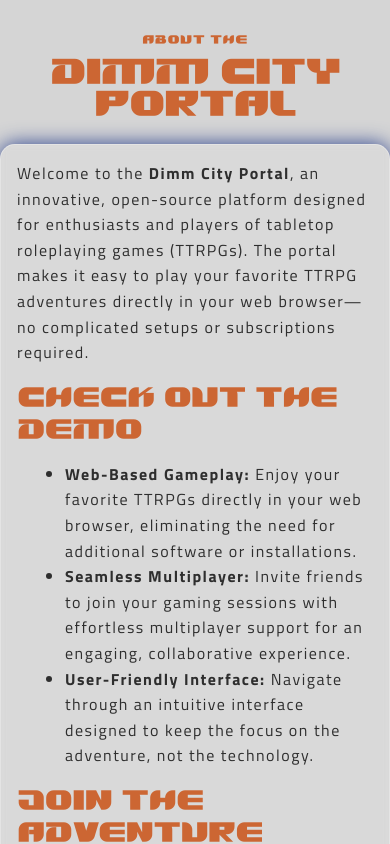
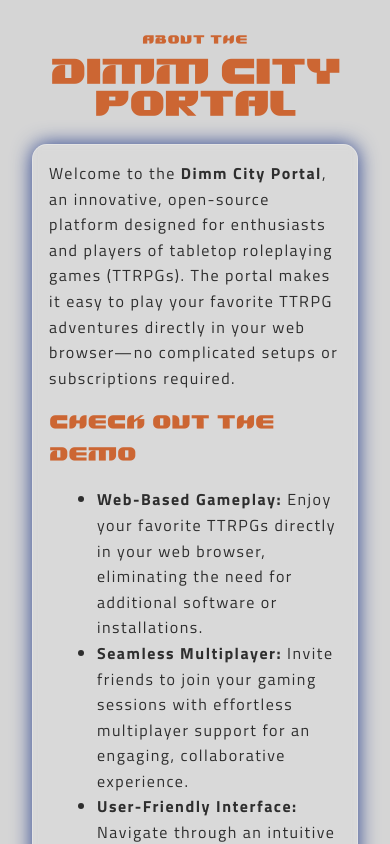
Before and after one commit to dimm-city/dimm-city-portal, a SvelteKit app: page /about in a window 390 px wide. Shown: the top 844 px of the page. Built offline with nearby package versions, Linux system fonts and the light colour scheme; no server answers.

Commit message:
mobile layout fix

```diff
--- a/src/routes/+layout.svelte
+++ b/src/routes/+layout.svelte
@@ -56,6 +56,10 @@
 	.layout-container {
 		display: grid;
 		min-height: 100svh;
+		container-type: inline-size;
+	}
+	section{
+		margin-inline: 1rem;
 	}
 	footer {
 		/* position: sticky;
--- a/src/routes/about/+page.svelte
+++ b/src/routes/about/+page.svelte
@@ -107,6 +107,7 @@
 <style>
 	section {
 		min-height: 100dvh;
+        margin-inline: 1rem;
 		position: relative;
 		background: rgba(255, 255, 255, 0.1);
 	}
@@ -124,7 +125,6 @@
     }
 
 	section.glass {
-		width: min(90ch, 100svw);
 		min-height: 50svh;
 		place-self: center;
 		margin-top: 1rem;
@@ -144,4 +144,10 @@
 	li {
 		margin-left: 1rem;
 	}
+
+    @container (max-width: 400px){
+        h3{
+            font-size: 0.8rem;
+        }
+    }
 </style>
```
